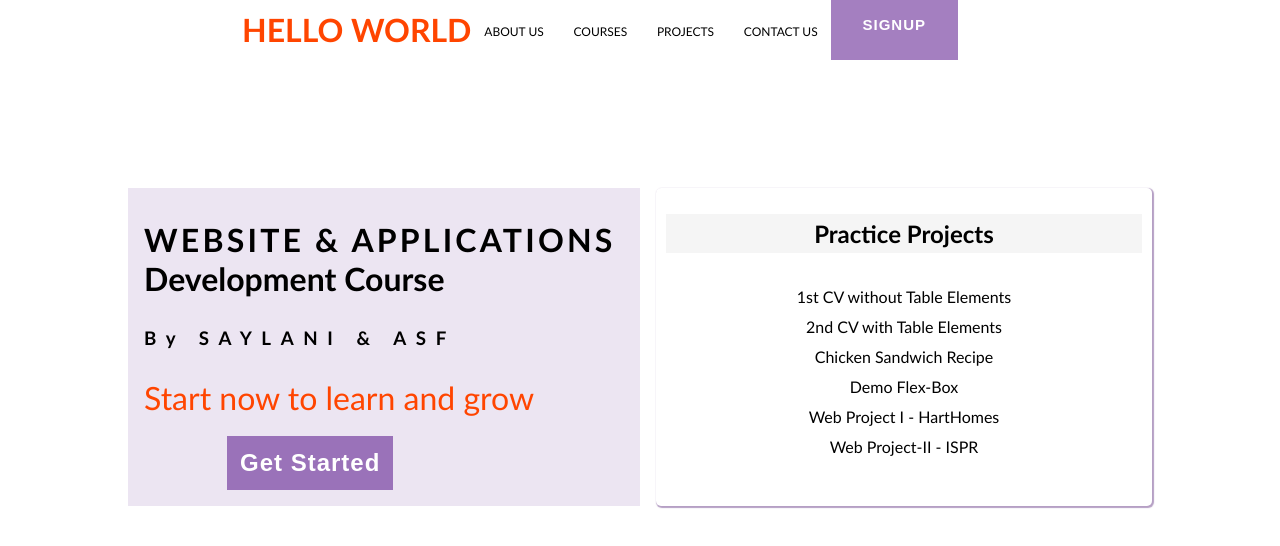
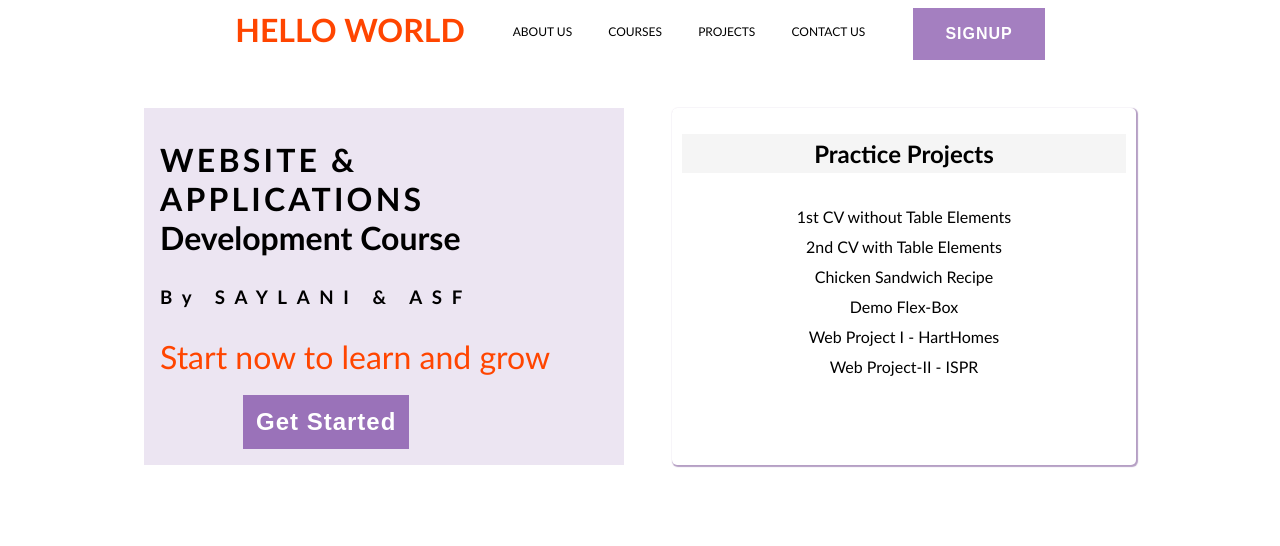
Before and after one commit to Aadi-Rana/hello-world, a plain HTML site: page index.html in a window 1280 px wide. Drawn offline with Linux system fonts and the light colour scheme.

Commit message:
Update style.css

```diff
--- a/style.css
+++ b/style.css
@@ -16,6 +16,7 @@ body {
    margin: auto;
    justify-content: center;
    flex-wrap: wrap;
+   gap: 2rem;
 }
 nav {
     height: 60px;
@@ -23,7 +24,7 @@ nav {
 .logo{
     flex: 1;
     color: orangered;
-    padding-right: ;
+    /* padding-right: ; */
     font-size: 2rem;
     line-height: 60px;
     font-weight: bold;
@@ -37,18 +38,16 @@ nav ul li a {
     color: black;
     font-size: 12px;
     text-transform: uppercase;
-    padding: .8rem;
+    padding: 1rem;
 }
 .primary-button{
-    display: flex;
-    justify-content: center;
-    font-size: 15px;
+    margin-top: .5rem;
+    font-size: 1rem;
     padding: 1rem 2rem;
     font-weight: bolder;
     text-transform: uppercase;
     letter-spacing: 1px;
     border: none;
-    margin-right: 5rem;
     cursor: pointer;
     color: white;
     background-color: rgb(75, 0, 130,.5);
@@ -65,7 +64,7 @@ transition: 1s;
     width: 80%;
     justify-content: center;
     margin: auto;
-    margin-top: 8rem;
+    margin-top: 3rem;
     gap: 1rem;
 }
 .herosection{
@@ -74,6 +73,7 @@ transition: 1s;
     flex: 1;
     padding-top: 2rem;
     padding-left: 1rem;
+    margin: 0 1rem 0 1rem;
     }
 .herotitle {
     letter-spacing: .2rem;
@@ -108,13 +108,10 @@ transition: 1s;
 .works{
     flex: 1;
     border-radius: 5px;
-    /* width: 20rem; */
-    /* height: 22rem; */
     padding-top: 1rem;
     text-align: center;
-    /* margin-right: 1rem; */
+    margin: 0 1rem 0 1rem;
     box-shadow: 1px 1px 1px 1px rgba(107, 63, 138, 0.5);
-    /* transform: skewX(-2deg); */
 }
 
 .works h2{
```
